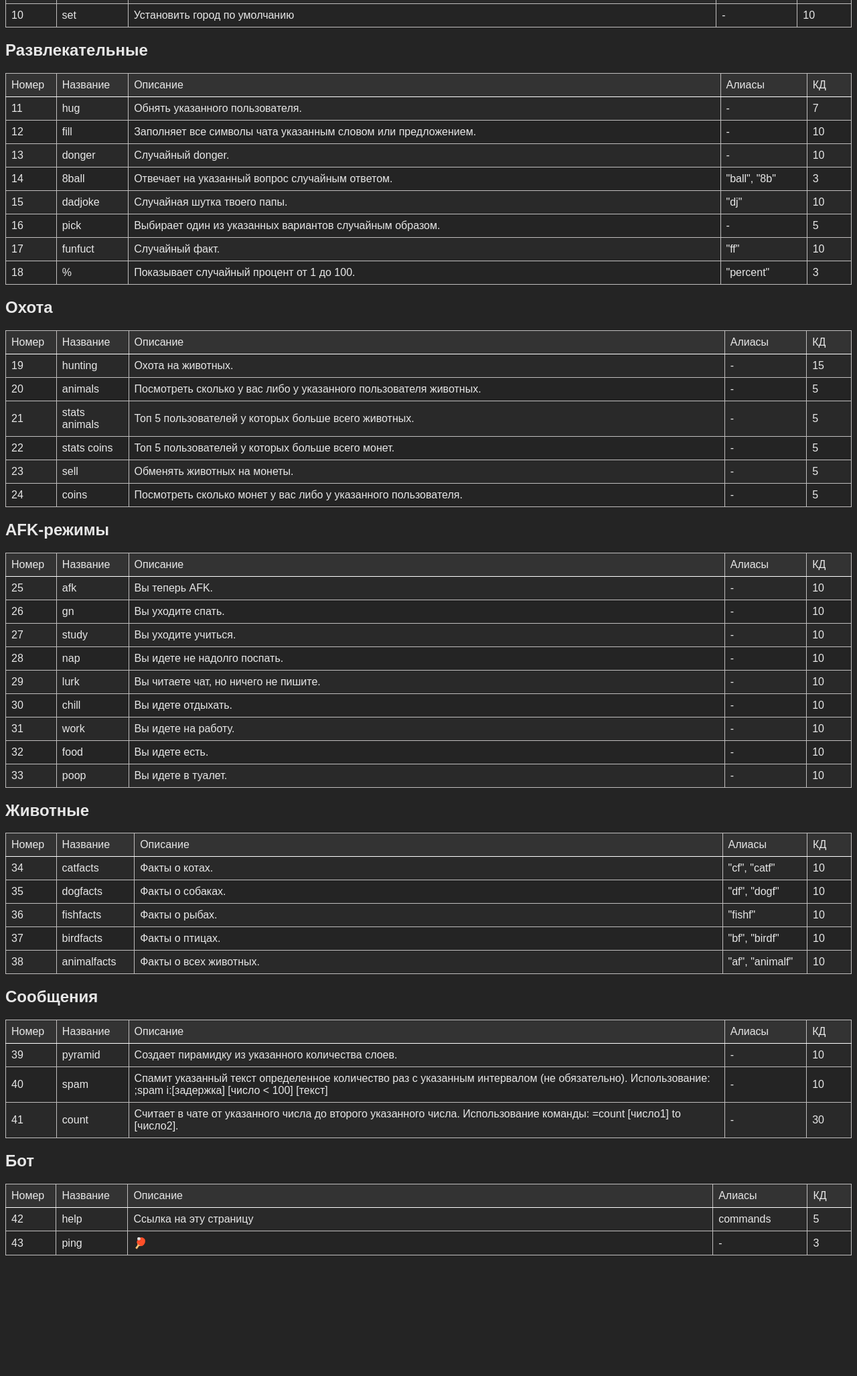
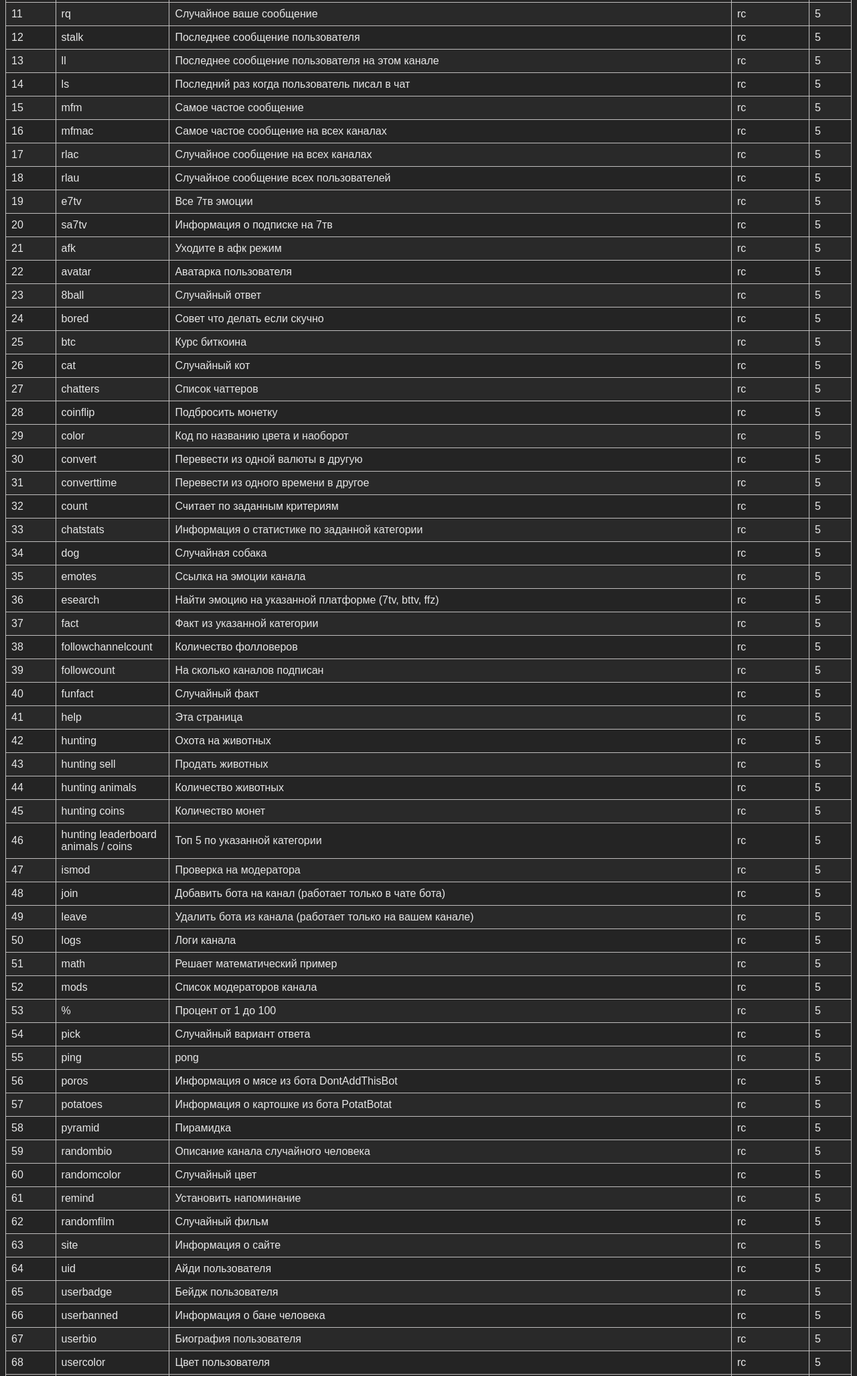
Before and after one commit to 1wenly/1wenly.github.io, a plain HTML site: page index.html in a window 1280 px wide. Shown: the part 568-2622 px from the top of the page at 67% size. Before the commit the page ends 2462 px from the top, so only its background shows below. Drawn offline with Linux system fonts and the light colour scheme.

Commit message:
Update index.html

```diff
--- a/index.html
+++ b/index.html
@@ -58,7 +58,7 @@
 </head>
 <body>
     <div class="user-info">
-        <h1>Для добавления бота напишите создателю (1wenly) в личные сообщения либо в чат. </h1>
+        <h1>Для добавления бота join в чат бота</h1>
         </div>
     </div>
     <p>Префикс бота ";"</p>
@@ -78,6 +78,7 @@
             <th>Алиасы</th>
             <th>КД</th>
         </tr>
+        <tr>
             <td>1</td>
             <td>user</td>
             <td>Информация о указанном пользователе.</td>
@@ -86,396 +87,521 @@
         </tr>
         <tr>
             <td>2</td>
-            <td>emotes</td>
-            <td>Отправляет ссылку на эмоуты указанного пользователя.</td>
-            <td>"e"</td>
-            <td>7</td>
+            <td>accountage</td>
+            <td>Когда был создан аккаунт</td>
+            <td>aa</td>
+            <td>5</td>
         </tr>
         <tr>
             <td>3</td>
-            <td>math</td>
-            <td>Решает математический пример.</td>
-            <td>"calc"</td>
-            <td>3</td>
+            <td>followage</td>
+            <td>Время фоллова</td>
+            <td>fa</td>
+            <td>5</td>
         </tr>
         <tr>
             <td>4</td>
-            <td>follow</td>
-            <td>Ссылка на фолловы указанного пользователя.</td>
-            <td>"f"</td>
+            <td>subage</td>
+            <td>Время подписки</td>
+            <td>sa</td>
             <td>5</td>
         </tr>
         <tr>
             <td>5</td>
-            <td>bored</td>
-            <td>Советы, что делать, если вам скучно.</td>
-            <td>-</td>
-            <td>3600</td>
+            <td>subage</td>
+            <td>Время подписки</td>
+            <td>sa</td>
+            <td>5</td>
         </tr>
         <tr>
             <td>6</td>
-            <td>chatters</td>
-            <td>Показывает сколько пользователей в чате.</td>
-            <td>-</td>
-            <td>10</td>
+            <td>randomclip</td>
+            <td>Случайный клип</td>
+            <td>rc</td>
+            <td>5</td>
         </tr>
         <tr>
             <td>7</td>
-            <td>wikipedia</td>
-            <td>Поищите что-то в wikipedia</td>
-            <td>wiki</td>
-            <td>10</td>
+            <td>acl</td>
+            <td>Количество сообщений на всех каналах</td>
+            <td>rc</td>
+            <td>5</td>
         </tr>
         <tr>
             <td>8</td>
-            <td>remind</td>
-            <td>Напоминание себе либо другому пользователю</td>
-            <td>-</td>
-            <td>10</td>
+            <td>lines</td>
+            <td>Колиество сообщений на этом канале</td>
+            <td>rc</td>
+            <td>5</td>
         </tr>
         <tr>
             <td>9</td>
-            <td>weather</td>
-            <td>Посмотреть погоду в указанном городе. Можно установить город по умолчанию через ;set</td>
-            <td>погода</td>
-            <td>10</td>
+            <td>stats</td>
+            <td>Топ 5 пользователей по сообщениям</td>
+            <td>rc</td>
+            <td>5</td>
         </tr>
         <tr>
             <td>10</td>
-            <td>set</td>
-            <td>Установить город по умолчанию</td>
-            <td>-</td>
-            <td>10</td>
-    </table>
-    <h2 style="margin-top: 10px;">Развлекательные</h2>
-    <table class="table">
-        <colgroup>
-            <col style="width: 1%;">
-            <col style="width: 2%;">
-            <col style="width: 40%;">
-            <col style="width: 5%;">
-            <col style="width: 3%;">
-        </colgroup>
-        <tr>
-            <th>Номер</th>
-            <th>Название</th>
-            <th>Описание</th>
-            <th>Алиасы</th>
-            <th>КД</th>
+            <td>rl</td>
+            <td>Случайное сообщение на канале</td>
+            <td>rc</td>
+            <td>5</td>
         </tr>
         <tr>
             <td>11</td>
-            <td>hug</td>
-            <td>Обнять указанного пользователя.</td>
-            <td>-</td>
-            <td>7</td>
+            <td>rq</td>
+            <td>Случайное ваше сообщение</td>
+            <td>rc</td>
+            <td>5</td>
         </tr>
         <tr>
             <td>12</td>
-            <td>fill</td>
-            <td>Заполняет все символы чата указанным словом или предложением.</td>
-            <td>-</td>
-            <td>10</td>
+            <td>stalk</td>
+            <td>Последнее сообщение пользователя</td>
+            <td>rc</td>
+            <td>5</td>
         </tr>
         <tr>
             <td>13</td>
-            <td>donger</td>
-            <td>Случайный donger.</td>
-            <td>-</td>
-            <td>10</td>
+            <td>ll</td>
+            <td>Последнее сообщение пользователя на этом канале</td>
+            <td>rc</td>
+            <td>5</td>
         </tr>
         <tr>
             <td>14</td>
-            <td>8ball</td>
-            <td>Отвечает на указанный вопрос случайным ответом.</td>
-            <td>"ball", "8b"</td>
-            <td>3</td>
+            <td>ls</td>
+            <td>Последний раз когда пользователь писал в чат</td>
+            <td>rc</td>
+            <td>5</td>
         </tr>
         <tr>
             <td>15</td>
-            <td>dadjoke</td>
-            <td>Случайная шутка твоего папы.</td>
-            <td>"dj"</td>
-            <td>10</td>
+            <td>mfm</td>
+            <td>Самое частое сообщение</td>
+            <td>rc</td>
+            <td>5</td>
         </tr>
         <tr>
             <td>16</td>
-            <td>pick</td>
-            <td>Выбирает один из указанных вариантов случайным образом.</td>
-            <td>-</td>
+            <td>mfmac</td>
+            <td>Самое частое сообщение на всех каналах</td>
+            <td>rc</td>
             <td>5</td>
         </tr>
         <tr>
             <td>17</td>
-            <td>funfuct</td>
-            <td>Случайный факт.</td>
-            <td>"ff"</td>
-            <td>10</td>
+            <td>rlac</td>
+            <td>Случайное сообщение на всех каналах</td>
+            <td>rc</td>
+            <td>5</td>
         </tr>
         <tr>
             <td>18</td>
-            <td>%</td>
-            <td>Показывает случайный процент от 1 до 100.</td>
-            <td>"percent"</td>
-            <td>3</td>
-        </tr>
-    </table>
-    <h2 style="margin-top: 10px;">Охота</h2>
-    <table class="table">
-        <colgroup>
-            <col style="width: 1%;">
-            <col style="width: 2%;">
-            <col style="width: 40%;">
-            <col style="width: 5%;">
-            <col style="width: 3%;">
-        </colgroup>
-        <tr>
-            <th>Номер</th>
-            <th>Название</th>
-            <th>Описание</th>
-            <th>Алиасы</th>
-            <th>КД</th>
+            <td>rlau</td>
+            <td>Случайное сообщение всех пользователей</td>
+            <td>rc</td>
+            <td>5</td>
         </tr>
         <tr>
             <td>19</td>
-            <td>hunting</td>
-            <td>Охота на животных.</td>
-            <td>-</td>
-            <td>15</td>
+            <td>e7tv</td>
+            <td>Все 7тв эмоции</td>
+            <td>rc</td>
+            <td>5</td>
         </tr>
         <tr>
             <td>20</td>
-            <td>animals</td>
-            <td>Посмотреть сколько у вас либо у указанного пользователя животных.</td>
-            <td>-</td>
+            <td>sa7tv</td>
+            <td>Информация о подписке на 7тв</td>
+            <td>rc</td>
             <td>5</td>
         </tr>
         <tr>
             <td>21</td>
-            <td>stats animals</td>
-            <td>Топ 5 пользователей у которых больше всего животных.</td>
-            <td>-</td>
+            <td>afk</td>
+            <td>Уходите в афк режим</td>
+            <td>rc</td>
             <td>5</td>
         </tr>
         <tr>
             <td>22</td>
-            <td>stats coins</td>
-            <td>Топ 5 пользователей у которых больше всего монет.</td>
-            <td>-</td>
+            <td>avatar</td>
+            <td>Аватарка пользователя</td>
+            <td>rc</td>
             <td>5</td>
         </tr>
         <tr>
             <td>23</td>
-            <td>sell</td>
-            <td>Обменять животных на монеты.</td>
-            <td>-</td>
+            <td>8ball</td>
+            <td>Случайный ответ</td>
+            <td>rc</td>
             <td>5</td>
         </tr>
         <tr>
             <td>24</td>
-            <td>coins</td>
-            <td>Посмотреть сколько монет у вас либо у указанного пользователя.</td>
-            <td>-</td>
+            <td>bored</td>
+            <td>Совет что делать если скучно</td>
+            <td>rc</td>
             <td>5</td>
-        </tr>
-    </table>
-    <h2 style="margin-top: 10px;">AFK-режимы</h2>
-    <table class="table">
-        <colgroup>
-            <col style="width: 1%;">
-            <col style="width: 2%;">
-            <col style="width: 40%;">
-            <col style="width: 5%;">
-            <col style="width: 3%;">
-        </colgroup>
-        <tr>
-            <th>Номер</th>
-            <th>Название</th>
-            <th>Описание</th>
-            <th>Алиасы</th>
-            <th>КД</th>
         </tr>
         <tr>
             <td>25</td>
-            <td>afk</td>
-            <td>Вы теперь AFK.</td>
-            <td>-</td>
-            <td>10</td>
+            <td>btc</td>
+            <td>Курс биткоина</td>
+            <td>rc</td>
+            <td>5</td>
         </tr>
         <tr>
             <td>26</td>
-            <td>gn</td>
-            <td>Вы уходите спать.</td>
-            <td>-</td>
-            <td>10</td>
+            <td>cat</td>
+            <td>Случайный кот</td>
+            <td>rc</td>
+            <td>5</td>
         </tr>
         <tr>
             <td>27</td>
-            <td>study</td>
-            <td>Вы уходите учиться.</td>
-            <td>-</td>
-            <td>10</td>
+            <td>chatters</td>
+            <td>Список чаттеров</td>
+            <td>rc</td>
+            <td>5</td>
         </tr>
         <tr>
             <td>28</td>
-            <td>nap</td>
-            <td>Вы идете не надолго поспать.</td>
-            <td>-</td>
-            <td>10</td>
+            <td>coinflip</td>
+            <td>Подбросить монетку</td>
+            <td>rc</td>
+            <td>5</td>
         </tr>
         <tr>
             <td>29</td>
-            <td>lurk</td>
-            <td>Вы читаете чат, но ничего не пишите.</td>
-            <td>-</td>
-            <td>10</td>
+            <td>color</td>
+            <td>Код по названию цвета и наоборот</td>
+            <td>rc</td>
+            <td>5</td>
         </tr>
         <tr>
             <td>30</td>
-            <td>chill</td>
-            <td>Вы идете отдыхать.</td>
-            <td>-</td>
-            <td>10</td>
+            <td>convert</td>
+            <td>Перевести из одной валюты в другую</td>
+            <td>rc</td>
+            <td>5</td>
         </tr>
         <tr>
             <td>31</td>
-            <td>work</td>
-            <td>Вы идете на работу.</td>
-            <td>-</td>
-            <td>10</td>
+            <td>converttime</td>
+            <td>Перевести из одного времени в другое</td>
+            <td>rc</td>
+            <td>5</td>
         </tr>
         <tr>
             <td>32</td>
-            <td>food</td>
-            <td>Вы идете есть.</td>
-            <td>-</td>
-            <td>10</td>
+            <td>count</td>
+            <td>Считает по заданным критериям</td>
+            <td>rc</td>
+            <td>5</td>
         </tr>
         <tr>
             <td>33</td>
-            <td>poop</td>
-            <td>Вы идете в туалет.</td>
-            <td>-</td>
-            <td>10</td>
-    </table>
-    <h2 style="margin-top: 10px;">Животные</h2>
-    <table class="table">
-        <colgroup>
-            <col style="width: 1%;">
-            <col style="width: 2%;">
-            <col style="width: 40%;">
-            <col style="width: 5%;">
-            <col style="width: 3%;">
-        </colgroup>
-        <tr>
-            <th>Номер</th>
-            <th>Название</th>
-            <th>Описание</th>
-            <th>Алиасы</th>
-            <th>КД</th>
+            <td>chatstats</td>
+            <td>Информация о статистике по заданной категории</td>
+            <td>rc</td>
+            <td>5</td>
         </tr>
         <tr>
             <td>34</td>
-            <td>catfacts</td>
-            <td>Факты о котах.</td>
-            <td>"cf", "catf"</td>
-            <td>10</td>
+            <td>dog</td>
+            <td>Случайная собака</td>
+            <td>rc</td>
+            <td>5</td>
         </tr>
         <tr>
             <td>35</td>
-            <td>dogfacts</td>
-            <td>Факты о собаках.</td>
-            <td>"df", "dogf"</td>
-            <td>10</td>
+            <td>emotes</td>
+            <td>Ссылка на эмоции канала</td>
+            <td>rc</td>
+            <td>5</td>
         </tr>
         <tr>
             <td>36</td>
-            <td>fishfacts</td>
-            <td>Факты о рыбах.</td>
-            <td>"fishf"</td>
-            <td>10</td>
+            <td>esearch</td>
+            <td>Найти эмоцию на указанной платформе (7tv, bttv, ffz)</td>
+            <td>rc</td>
+            <td>5</td>
         </tr>
         <tr>
             <td>37</td>
-            <td>birdfacts</td>
-            <td>Факты о птицах.</td>
-            <td>"bf", "birdf"</td>
-            <td>10</td>
+            <td>fact</td>
+            <td>Факт из указанной категории</td>
+            <td>rc</td>
+            <td>5</td>
         </tr>
         <tr>
             <td>38</td>
-            <td>animalfacts</td>
-            <td>Факты о всех животных.</td>
-            <td>"af", "animalf"</td>
-            <td>10</td>
-    </table>
-    <h2 style="margin-top: 10px;">Сообщения</h2>
-    <table class="table">
-        <colgroup>
-            <col style="width: 1%;">
-            <col style="width: 2%;">
-            <col style="width: 40%;">
-            <col style="width: 5%;">
-            <col style="width: 3%;">
-        </colgroup>
-        <tr>
-            <th>Номер</th>
-            <th>Название</th>
-            <th>Описание</th>
-            <th>Алиасы</th>
-            <th>КД</th>
+            <td>followchannelcount</td>
+            <td>Количество фолловеров</td>
+            <td>rc</td>
+            <td>5</td>
         </tr>
         <tr>
             <td>39</td>
-            <td>pyramid</td>
-            <td>Создает пирамидку из указанного количества слоев.</td>
-            <td>-</td>
-            <td>10</td>
+            <td>followcount</td>
+            <td>На сколько каналов подписан</td>
+            <td>rc</td>
+            <td>5</td>
         </tr>
         <tr>
             <td>40</td>
-            <td>spam</td>
-            <td>Спамит указанный текст определенное количество раз с указанным интервалом (не обязательно). Использование: ;spam i:[задержка] [число &lt; 100] [текст]</td>
-            <td>-</td>
-            <td>10</td>
+            <td>funfact</td>
+            <td>Случайный факт</td>
+            <td>rc</td>
+            <td>5</td>
         </tr>
         <tr>
             <td>41</td>
-            <td>count</td>
-            <td>Считает в чате от указанного числа до второго указанного числа. Использование команды: =count [число1] to [число2].</td>
-            <td>-</td>
-            <td>30</td>
-        </tr>
-    </table>
-    <h2 style="margin-top: 10px;">Бот</h2>
-    <table class="table">
-        <colgroup>
-            <col style="width: 1%;">
-            <col style="width: 2%;">
-            <col style="width: 40%;">
-            <col style="width: 5%;">
-            <col style="width: 3%;">
-        </colgroup>
-        <tr>
-            <th>Номер</th>
-            <th>Название</th>
-            <th>Описание</th>
-            <th>Алиасы</th>
-            <th>КД</th>
+            <td>help</td>
+            <td>Эта страница</td>
+            <td>rc</td>
+            <td>5</td>
         </tr>
         <tr>
             <td>42</td>
-            <td>help</td>
-            <td>Ссылка на эту страницу</td>
-            <td>commands</td>
+            <td>hunting</td>
+            <td>Охота на животных</td>
+            <td>rc</td>
             <td>5</td>
         </tr>
         <tr>
             <td>43</td>
+            <td>hunting sell</td>
+            <td>Продать животных</td>
+            <td>rc</td>
+            <td>5</td>
+        </tr>
+        <tr>
+            <td>44</td>
+            <td>hunting animals</td>
+            <td>Количество животных</td>
+            <td>rc</td>
+            <td>5</td>
+        </tr>
+        <tr>
+            <td>45</td>
+            <td>hunting coins</td>
+            <td>Количество монет</td>
+            <td>rc</td>
+            <td>5</td>
+        </tr>
+        <tr>
+            <td>46</td>
+            <td>hunting leaderboard animals / coins</td>
+            <td>Топ 5 по указанной категории</td>
+            <td>rc</td>
+            <td>5</td>
+        </tr>
+        <tr>
+            <td>47</td>
+            <td>ismod</td>
+            <td>Проверка на модератора</td>
+            <td>rc</td>
+            <td>5</td>
+        </tr>
+        <tr>
+            <td>48</td>
+            <td>join</td>
+            <td>Добавить бота на канал (работает только в чате бота)</td>
+            <td>rc</td>
+            <td>5</td>
+        </tr>
+        <tr>
+            <td>49</td>
+            <td>leave</td>
+            <td>Удалить бота из канала (работает только на вашем канале)</td>
+            <td>rc</td>
+            <td>5</td>
+        </tr>
+        <tr>
+            <td>50</td>
+            <td>logs</td>
+            <td>Логи канала</td>
+            <td>rc</td>
+            <td>5</td>
+        </tr>
+        <tr>
+            <td>51</td>
+            <td>math</td>
+            <td>Решает математический пример</td>
+            <td>rc</td>
+            <td>5</td>
+        </tr>
+        <tr>
+            <td>52</td>
+            <td>mods</td>
+            <td>Список модераторов канала</td>
+            <td>rc</td>
+            <td>5</td>
+        </tr>
+        <tr>
+            <td>53</td>
+            <td>%</td>
+            <td>Процент от 1 до 100</td>
+            <td>rc</td>
+            <td>5</td>
+        </tr>
+        <tr>
+            <td>54</td>
+            <td>pick</td>
+            <td>Случайный вариант ответа</td>
+            <td>rc</td>
+            <td>5</td>
+        </tr>
+        <tr>
+            <td>55</td>
             <td>ping</td>
-            <td>🏓</td>
-            <td>-</td>
-            <td>3</td>
+            <td>pong</td>
+            <td>rc</td>
+            <td>5</td>
+        </tr>
+        <tr>
+            <td>56</td>
+            <td>poros</td>
+            <td>Информация о мясе из бота DontAddThisBot</td>
+            <td>rc</td>
+            <td>5</td>
+        </tr>
+        <tr>
+            <td>57</td>
+            <td>potatoes</td>
+            <td>Информация о картошке из бота PotatBotat</td>
+            <td>rc</td>
+            <td>5</td>
+        </tr>
+        <tr>
+            <td>58</td>
+            <td>pyramid</td>
+            <td>Пирамидка</td>
+            <td>rc</td>
+            <td>5</td>
+        </tr>
+        <tr>
+            <td>59</td>
+            <td>randombio</td>
+            <td>Описание канала случайного человека</td>
+            <td>rc</td>
+            <td>5</td>
+        </tr>
+        <tr>
+            <td>60</td>
+            <td>randomcolor</td>
+            <td>Случайный цвет</td>
+            <td>rc</td>
+            <td>5</td>
+        </tr>
+        <tr>
+            <td>61</td>
+            <td>remind</td>
+            <td>Установить напоминание</td>
+            <td>rc</td>
+            <td>5</td>
+        </tr>
+        <tr>
+            <td>62</td>
+            <td>randomfilm</td>
+            <td>Случайный фильм</td>
+            <td>rc</td>
+            <td>5</td>
+        </tr>
+        <tr>
+            <td>63</td>
+            <td>site</td>
+            <td>Информация о сайте</td>
+            <td>rc</td>
+            <td>5</td>
+        </tr>
+        <tr>
+            <td>64</td>
+            <td>uid</td>
+            <td>Айди пользователя</td>
+            <td>rc</td>
+            <td>5</td>
+        </tr>
+        <tr>
+            <td>65</td>
+            <td>userbadge</td>
+            <td>Бейдж пользователя</td>
+            <td>rc</td>
+            <td>5</td>
+        </tr>
+        <tr>
+            <td>66</td>
+            <td>userbanned</td>
+            <td>Информация о бане человека</td>
+            <td>rc</td>
+            <td>5</td>
+        </tr>
+        <tr>
+            <td>67</td>
+            <td>userbio</td>
+            <td>Биография пользователя</td>
+            <td>rc</td>
+            <td>5</td>
+        </tr>
+        <tr>
+            <td>68</td>
+            <td>usercolor</td>
+            <td>Цвет пользователя</td>
+            <td>rc</td>
+            <td>5</td>
+        </tr>
+        <tr>
+            <td>69</td>
+            <td>valid</td>
+            <td>Проверка на доступность никнейма</td>
+            <td>rc</td>
+            <td>5</td>
+        </tr>
+        <tr>
+            <td>70</td>
+            <td>vips</td>
+            <td>Список vip-пользователей</td>
+            <td>rc</td>
+            <td>5</td>
+        </tr>
+        <tr>
+            <td>71</td>
+            <td>weather</td>
+            <td>Показывает погоду</td>
+            <td>rc</td>
+            <td>5</td>
+        </tr>
+        <tr>
+            <td>72</td>
+            <td>set</td>
+            <td>Устанавливает город поумолчанию для погоды</td>
+            <td>rc</td>
+            <td>5</td>
+        </tr>
+        <tr>
+            <td>73</td>
+            <td>hide</td>
+            <td>Скрыть свой город для погоды</td>
+            <td>rc</td>
+            <td>5</td>
+        </tr>
+        <tr>
+            <td>74</td>
+            <td>well</td>
+            <td>Курс валюты</td>
+            <td>rc</td>
+            <td>5</td>
+        </tr>
+        <tr>
+            <td>75</td>
+            <td>wikipedia</td>
+            <td>Ищет что-то в википедии</td>
+            <td>rc</td>
+            <td>5</td>
         </tr>
     </table>
 </body>
```
